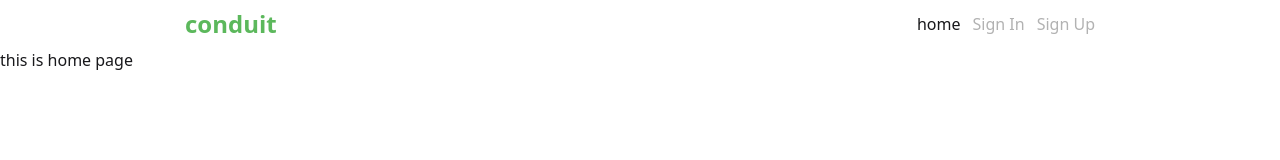
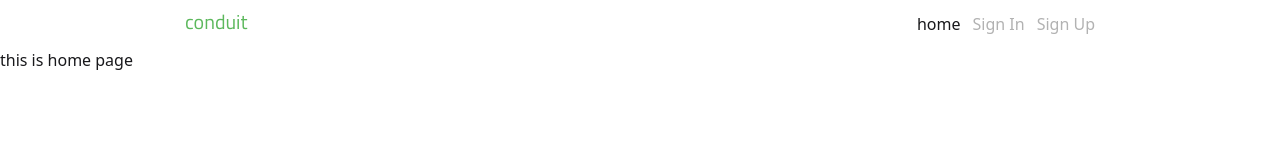
Before and after one commit to allworldg/vue3-realworld, a Vue app: page / in a window 1280 px wide. Shown: the top 160 px of the page. Built offline with nearby package versions, Linux system fonts and the light colour scheme.

Commit message:
add font

```diff
--- a/src/layout/components/navbar.vue
+++ b/src/layout/components/navbar.vue
@@ -5,7 +5,7 @@
       class="flex mx-auto pl-[15px] pr-[15px] max-w-[940px]"
     >
       <RouterLink
-        class="self-start text-2xl font-sans font-bold pt-0 mr-4 text-[#5CB85C]!"
+        class=" text-xl   pt-0 mr-4 text-[#5CB85C] font-[Titillium_Web] "
         to="/"
       >
         conduit
--- a/src/layout/components/sidebar.vue
+++ b/src/layout/components/sidebar.vue
@@ -2,8 +2,6 @@
   <div />
 </template>
 
-<script setup lang="ts">
-
-</script>
+<script setup lang="ts"></script>
 
 <style></style>
```
